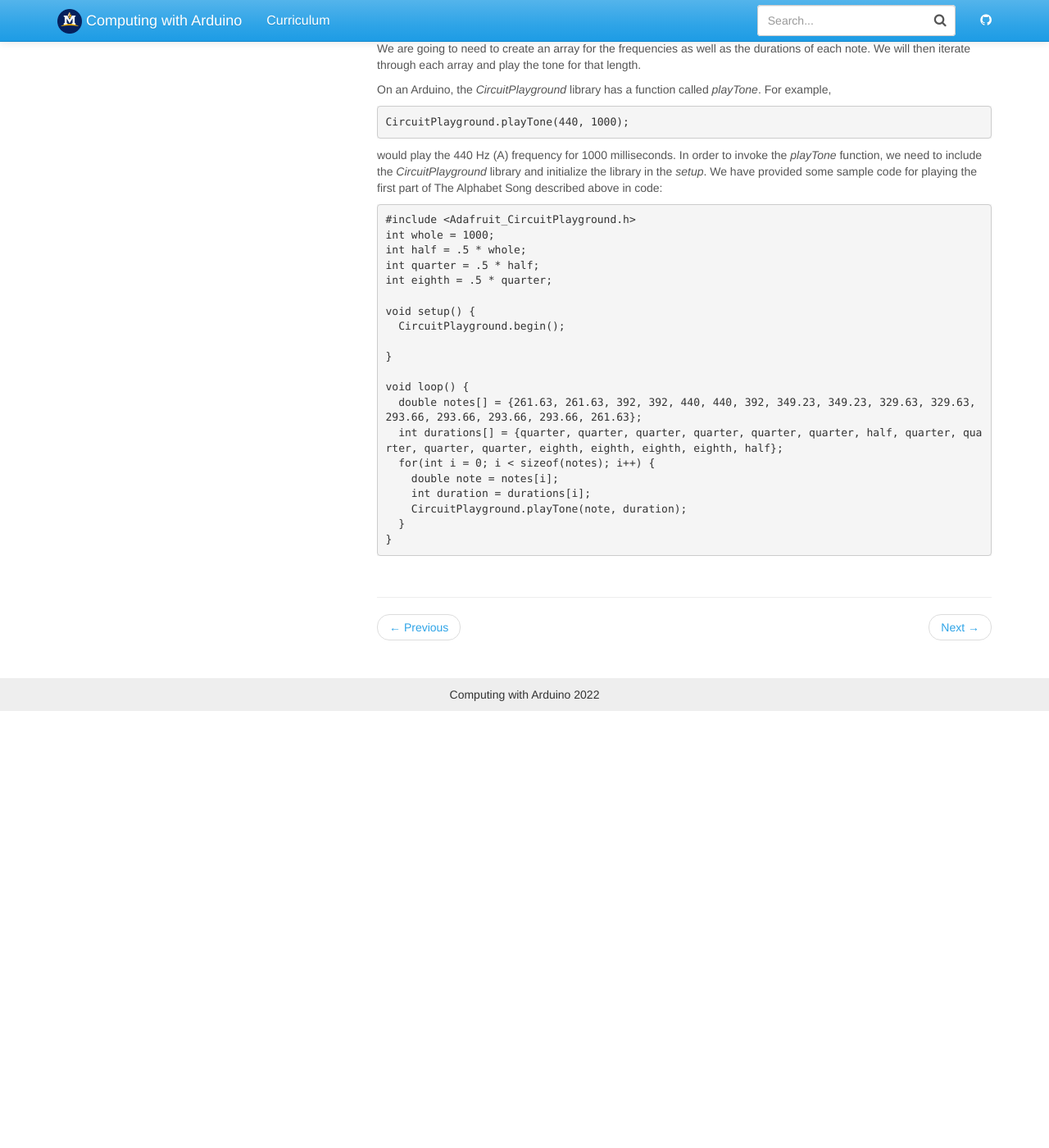
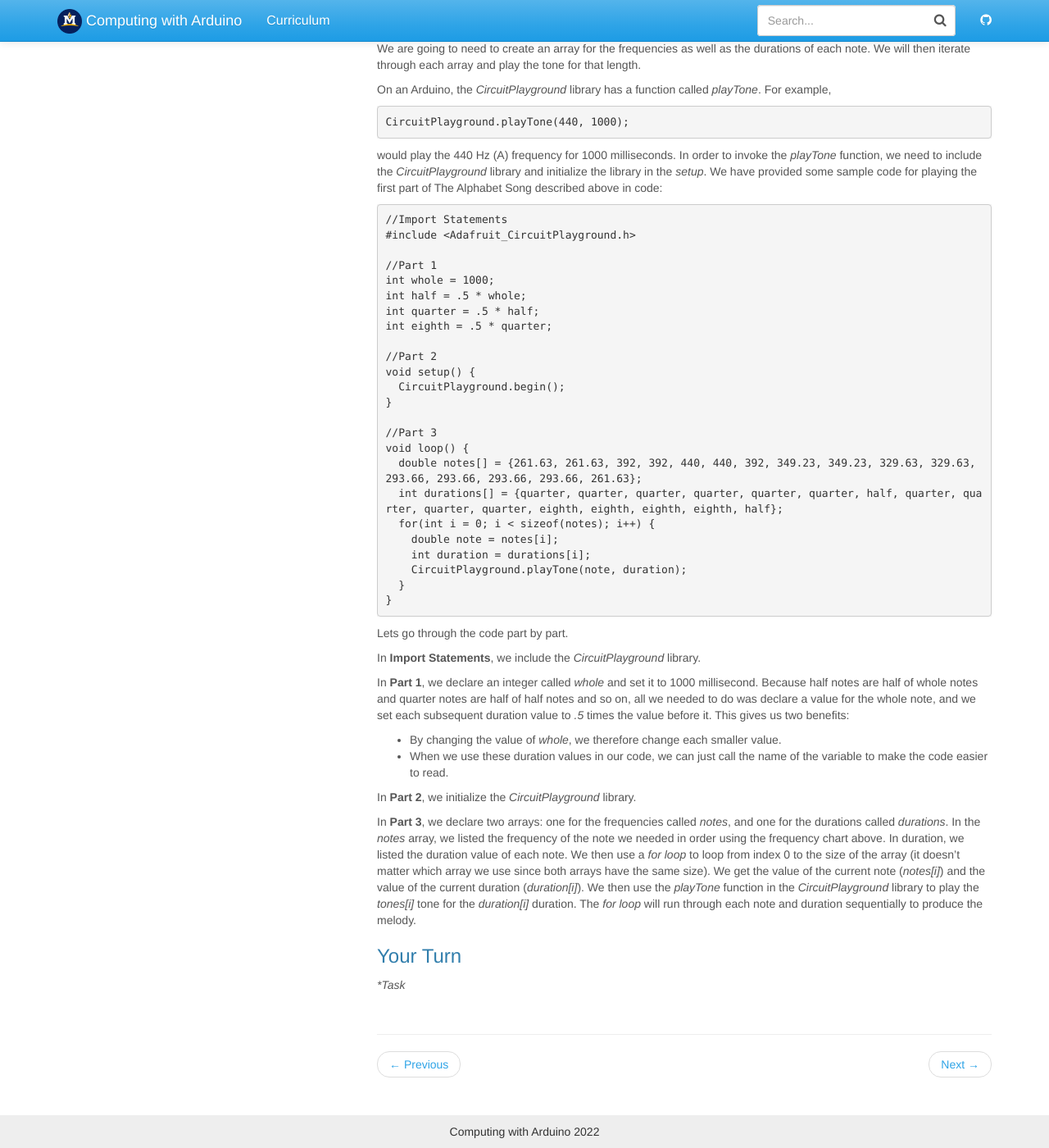
Before and after one commit to jake-chipps/friendometer, a Jekyll site: the page built from _docs/lessons/4-2.md, in a window 1280 px wide and 1400 px high, scrolled down 3163 px. Shown: the whole window at 82% size. Built offline with Jekyll 4.4.1, drawn with Linux system fonts in a browser that asks for light colours; before the commit the page ends 4030 px from its top, so only the background shows below that.

Commit message:
Update 4-2.md

````diff
--- a/_docs/lessons/4-2.md
+++ b/_docs/lessons/4-2.md
@@ -108,17 +108,21 @@ CircuitPlayground.playTone(440, 1000);
 would play the 440 Hz (A) frequency for 1000 milliseconds. In order to invoke the *playTone* function, we need to include the *CircuitPlayground* library and initialize the library in the *setup*. We have provided some sample code for playing the first part of The Alphabet Song described above in code:
 
 ```
+//Import Statements
 #include <Adafruit_CircuitPlayground.h>
+
+//Part 1
 int whole = 1000;
 int half = .5 * whole;
 int quarter = .5 * half;
 int eighth = .5 * quarter;
 
+//Part 2
 void setup() {
   CircuitPlayground.begin();
-
 }
 
+//Part 3
 void loop() {
   double notes[] = {261.63, 261.63, 392, 392, 440, 440, 392, 349.23, 349.23, 329.63, 329.63, 293.66, 293.66, 293.66, 293.66, 261.63};
   int durations[] = {quarter, quarter, quarter, quarter, quarter, quarter, half, quarter, quarter, quarter, quarter, eighth, eighth, eighth, eighth, half};
@@ -129,3 +133,18 @@ void loop() {
   }
 }
 ```
+
+Lets go through the code part by part.
+
+In **Import Statements**, we include the *CircuitPlayground* library.
+
+In **Part 1**, we declare an integer called *whole* and set it to 1000 millisecond. Because half notes are half of whole notes and quarter notes are half of half notes and so on, all we needed to do was declare a value for the whole note, and we set each subsequent duration value to *.5* times the value before it. This gives us two benefits:
+- By changing the value of *whole*, we therefore change each smaller value.
+- When we use these duration values in our code, we can just call the name of the variable to make the code easier to read.
+
+In **Part 2**, we initialize the *CircuitPlayground* library.
+
+In **Part 3**, we declare two arrays: one for the frequencies called *notes*, and one for the durations called *durations*. In the *notes* array, we listed the frequency of the note we needed in order using the frequency chart above. In duration, we listed the duration value of each note. We then use a *for loop* to loop from index 0 to the size of the array (it doesn't matter which array we use since both arrays have the same size). We get the value of the current note (*notes[i]*) and the value of the current duration (*duration[i]*). We then use the *playTone* function in the *CircuitPlayground* library to play the *tones[i]* tone for the *duration[i]* duration. The *for loop* will run through each note and duration sequentially to produce the melody.
+
+### Your Turn
+**Task*
````
